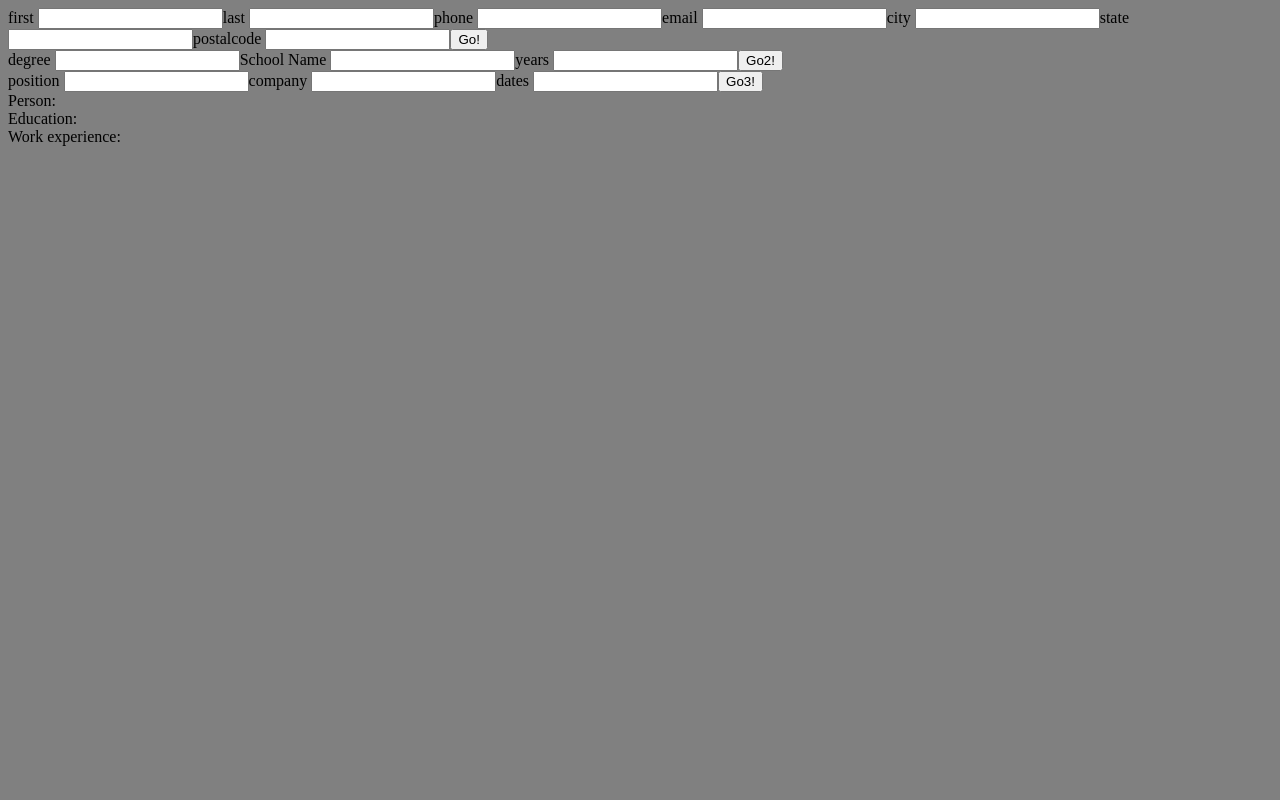
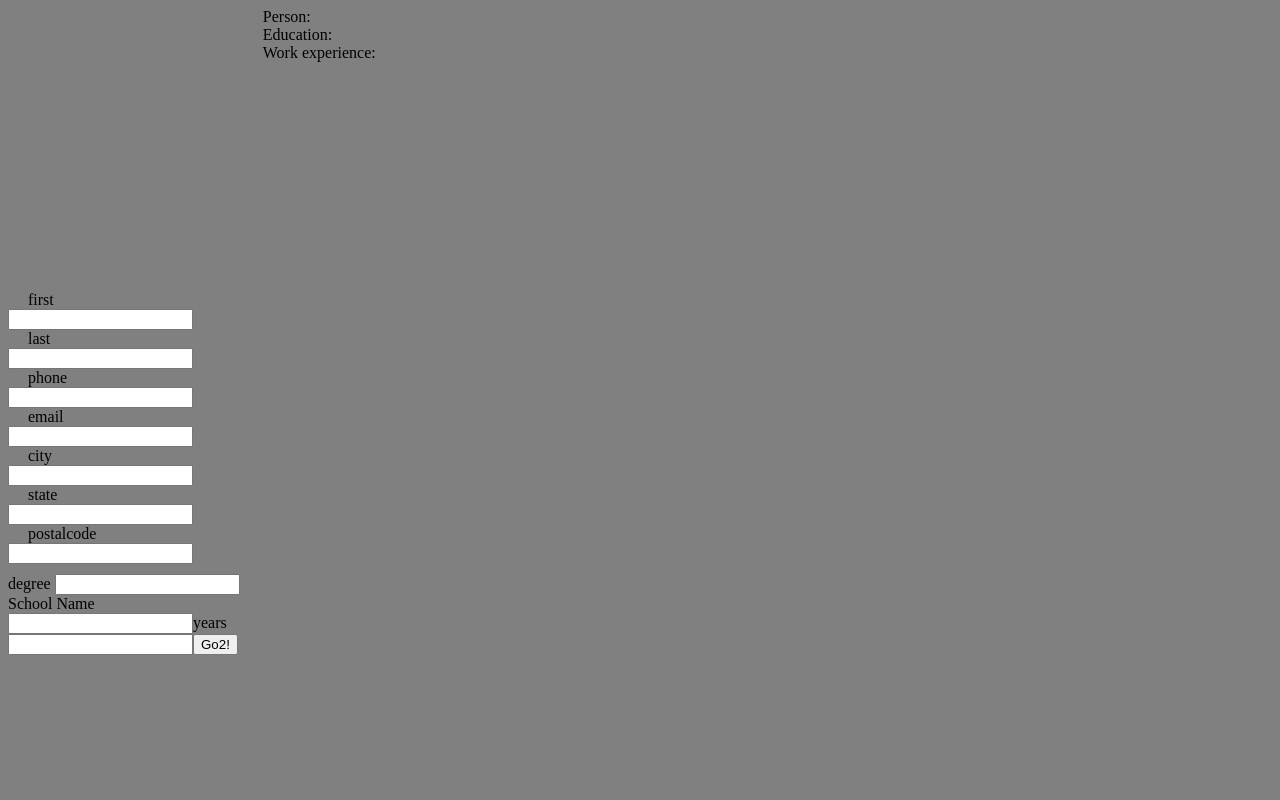
Before and after one commit to uwuzumaki/cv-application, a React (Vite) app: page / in a window 1280 px wide. Shown: the top 800 px of the page. Built offline with nearby package versions, Linux system fonts and the light colour scheme.

Commit message:
basic css

```diff
--- a/src/Components/App.jsx
+++ b/src/Components/App.jsx
@@ -163,7 +163,7 @@ const App = () => {
         handleDatesChange={handleDatesChange}
         handleSubmit={handleSubmit2}
       />
-      <div>
+      <div id="displayP">
         <div>
           Person: {person.first} {person.last} {person.phone} {person.email}{" "}
           {person.city} {person.state} {person.postalcode}
--- a/src/Components/Person.jsx
+++ b/src/Components/Person.jsx
@@ -3,11 +3,6 @@ import "../Styles/Person.css";
 import { Input } from "./HelperComp";
 
 const Person = ({ person, handleChange }) => {
-  const handleSubmit = (e) => {
-    e.preventDefault();
-    console.log(person);
-  };
-
   return (
     <form id="person">
       <Input
@@ -53,9 +48,6 @@ const Person = ({ person, handleChange }) => {
         value={person.postalcode}
         onChange={handleChange}
       />
-      <button type="submit" value="Submit" onClick={handleSubmit}>
-        Go!
-      </button>
     </form>
   );
 };
--- a/src/Styles/App.css
+++ b/src/Styles/App.css
@@ -1,3 +1,44 @@
 body {
   background-color: grey;
 }
+
+#root {
+  display: grid;
+  grid-template-columns: repeat(5, 1fr);
+  grid-template-rows: repeat(5, 1fr);
+  grid-column-gap: 10px;
+  grid-row-gap: 10px;
+}
+
+#person {
+  grid-column-start: 1;
+  grid-column-end: 2;
+  grid-row-start: 2;
+  grid-row-end: 3;
+}
+
+#person > label {
+  margin: 10px;
+  padding: 10px;
+}
+
+#education {
+  grid-column-start: 1;
+  grid-column-end: 2;
+  grid-row-start: 3;
+  grid-row-end: 4;
+}
+
+#work {
+  grid-column-start: 1;
+  grid-column-end: 2;
+  grid-row-start: 4;
+  grid-row-end: 5;
+}
+
+#displayP {
+  grid-column-start: 2;
+  grid-column-end: 5;
+  grid-row-start: 1;
+  grid-row-end: 4;
+}
```
